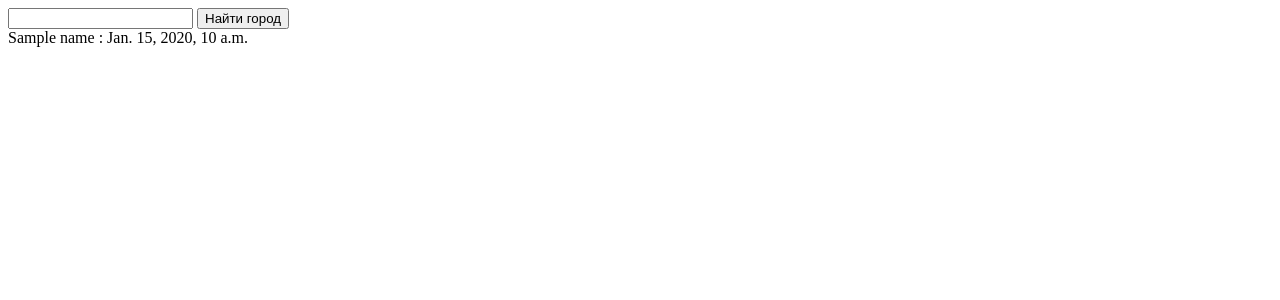
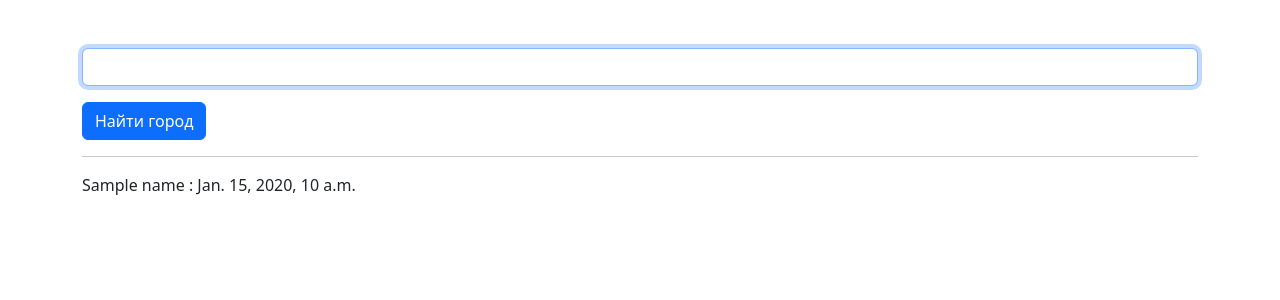
Before and after one commit to pmenshih/timeshift, a Django app: template web/templates/timeshift/index.html in a window 1280 px wide. Shown: the top 300 px of the page. Run offline with Django 4.2, Linux system fonts and the light colour scheme; the template is opened without the code that fills it: most values are stand-ins (such as "Sample title", 1, 10 or a date in 2020).

Commit message:
Верстка главной страницы

```diff
--- a/web/templates/timeshift/index.html
+++ b/web/templates/timeshift/index.html
@@ -1,17 +1,27 @@
 <!DOCTYPE html>
 <html lang="ru">
   <head>
+    <link
+      crossorigin="anonymous"
+      href="https://cdn.jsdelivr.net/npm/bootstrap@5.3.0-alpha1/dist/css/bootstrap.min.css"
+      integrity="sha384-GLhlTQ8iRABdZLl6O3oVMWSktQOp6b7In1Zl3/Jr59b6EGGoI1aFkw7cmDA6j6gD"
+      rel="stylesheet"
+    >
+
     <title>Timeshift</title>
   </head>
   <body>
+    <div class="container">
       {% comment %} Блок ввода имени города. {% endcomment %}
-    <div>
-      <form method="post">
+      <div class="mt-5">
+        <form autocomplete="off" method="post">
           {% csrf_token %}
-        <input name="city_name">
-        <input type="submit" value="Найти город">
+          <input class="form-control mb-3" name="city_name">
+          <input class="btn btn-primary" type="submit" value="Найти город">
         </form>
       </div>
+
+      <hr>
 
       {% comment %} Блок вывода информации о городе. {% endcomment %}
       <div>
@@ -23,5 +33,11 @@
           {{ name }} : {{ local_time }}
         {% endif %}
       </div>
+    </div>
+
+
+    <script lang="text/javascript">
+      document.getElementsByName('city_name')[0].focus()
+    </script>
   </body>
 </html>
```
Lines whose indentation alone changed are shown as unchanged.
